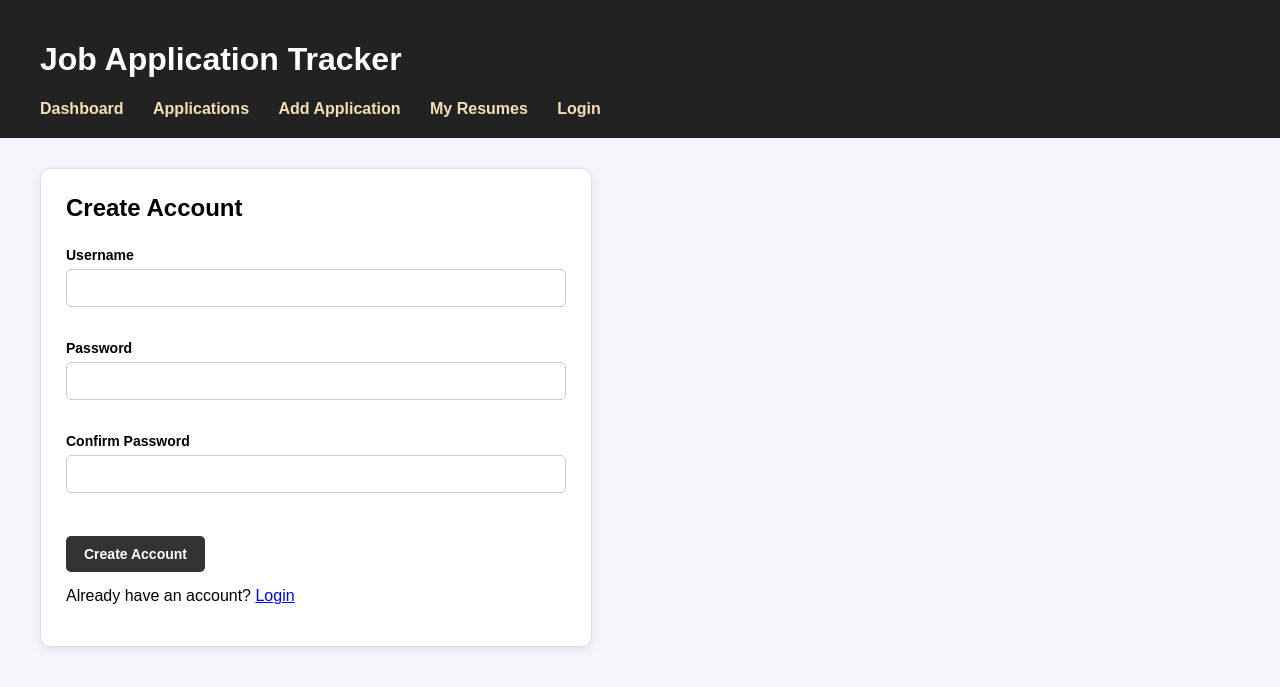
After one commit to Nazeer636/Job-Application-Tracker, a Django app: page /accounts/register/ in a window 1280 px wide. The commit adds this page. Shown: the top 687 px of the page. Run offline with Django 5.2, Linux system fonts and the light colour scheme.

Commit message:
Add user registration

```diff
--- a/tracker/templates/registration/login.html
+++ b/tracker/templates/registration/login.html
@@ -24,4 +24,9 @@
 
 </div>
 
+<p style="margin-top: 15px;">
+    Don't have an account?
+    <a href="{% url 'register' %}">Create Account</a>
+</p>
+
 {% endblock %}
--- /dev/null
+++ b/tracker/templates/registration/register.html
@@ -0,0 +1,35 @@
+{% extends 'tracker/base.html' %}
+
+{% block title %}Register{% endblock %}
+
+{% block content %}
+
+<div class="form-container">
+    <h2>Create Account</h2>
+
+    {% if error %}
+        <p style="color: red;">{{ error }}</p>
+    {% endif %}
+
+    <form method="post">
+        {% csrf_token %}
+
+        <label>Username</label>
+        <input type="text" name="username" required>
+
+        <label>Password</label>
+        <input type="password" name="password" required>
+
+        <label>Confirm Password</label>
+        <input type="password" name="confirm_password" required>
+
+        <button type="submit">Create Account</button>
+    </form>
+
+    <p style="margin-top: 15px;">
+        Already have an account?
+        <a href="{% url 'login' %}">Login</a>
+    </p>
+</div>
+
+{% endblock %}
--- a/tracker/urls.py
+++ b/tracker/urls.py
@@ -5,6 +5,7 @@ from .api import JobApplicationListCreateAPIView, JobApplicationDetailAPIView
 
 urlpatterns = [
     path('', views.dashboard, name='dashboard'),
+    path('accounts/register/', views.register, name='register'),
     path('applications/', views.job_list, name='job_list'),
     path('add/', views.add_application, name='add_application'),
     path('resumes/', views.resume_list, name='resume_list'),
--- a/tracker/views.py
+++ b/tracker/views.py
@@ -2,6 +2,40 @@
 from django.shortcuts import render, redirect, get_object_or_404
 from django.contrib.auth.decorators import login_required
 from .models import JobApplication,Resume
+from django.contrib.auth.models import User
+from django.contrib.auth import login
+
+
+def register(request):
+    if request.method == 'POST':
+        username = request.POST.get('username')
+        password = request.POST.get('password')
+        confirm_password = request.POST.get('confirm_password')
+
+        if password != confirm_password:
+            return render(
+                request,
+                'registration/register.html',
+                {'error': 'Passwords do not match.'}
+            )
+
+        if User.objects.filter(username=username).exists():
+            return render(
+                request,
+                'registration/register.html',
+                {'error': 'Username already exists.'}
+            )
+
+        user = User.objects.create_user(
+            username=username,
+            password=password
+        )
+
+        login(request, user)
+
+        return redirect('dashboard')
+
+    return render(request, 'registration/register.html')
 
 
 @login_required
```
